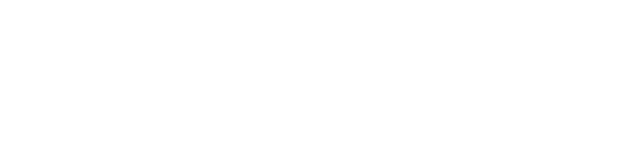
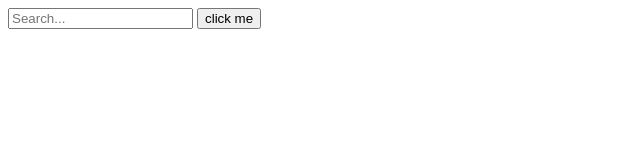
Before and after one commit to acciojob/Interactive-Search-Akanksha9678, a website: page main.html in a window 1280 px wide. Shown: the whole page, without its empty margins (0-640 px from the left). Drawn offline with Linux system fonts and the light colour scheme.

Commit message:
created a submission

```diff
--- a/main.html
+++ b/main.html
@@ -7,6 +7,10 @@
 </head>
 
 <body>
+	<div class="search">
+		<input class="input" type="text" name="search" placeholder="Search..."/>
+		 <button class="btn">click me</button>
+	</div>
 	<!-- the entire body must be written by student -->
     <script type="text/javascript" src="./script.js">
 </script>
--- a/script.js
+++ b/script.js
@@ -1 +1,3 @@
 //your JS code here. If required.
+let search=document.querySelector(".search");
+search.classList.add("active");
--- a/styles.css
+++ b/styles.css
@@ -1 +1,4 @@
 /*  your css code here. If applicable */
+.active{
+
+}
```
